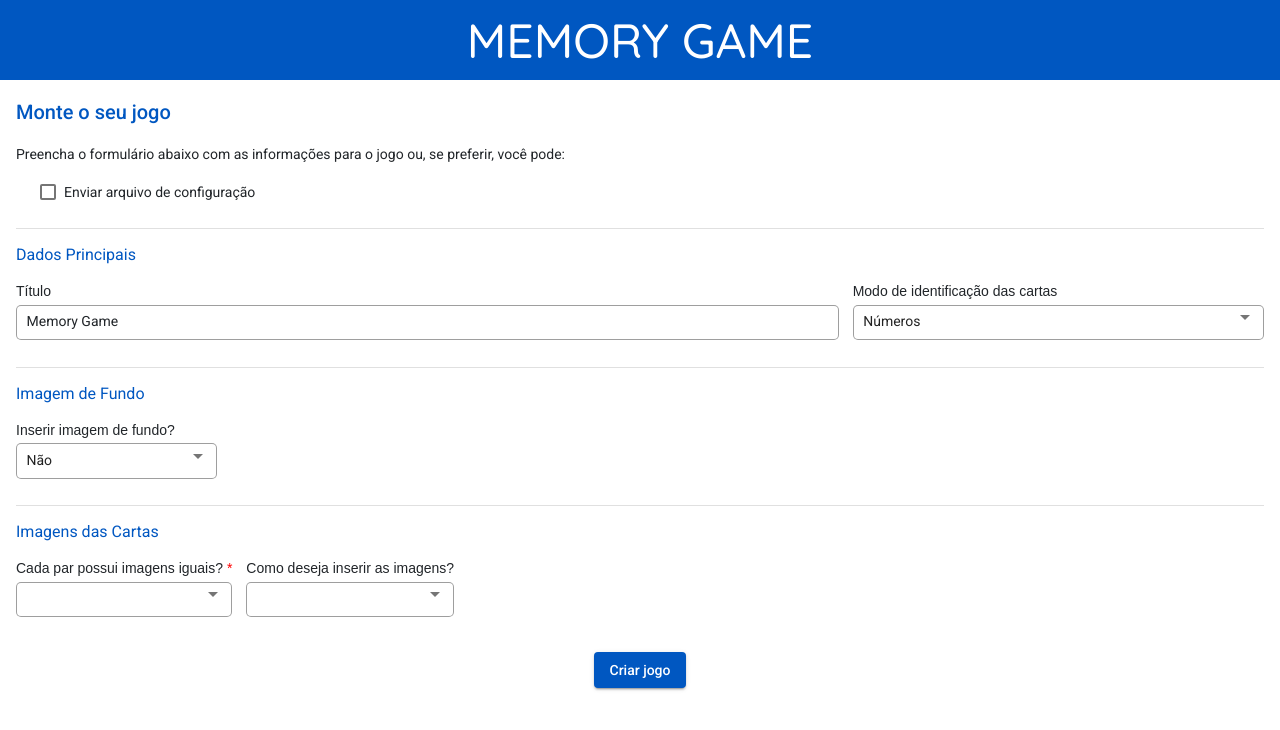
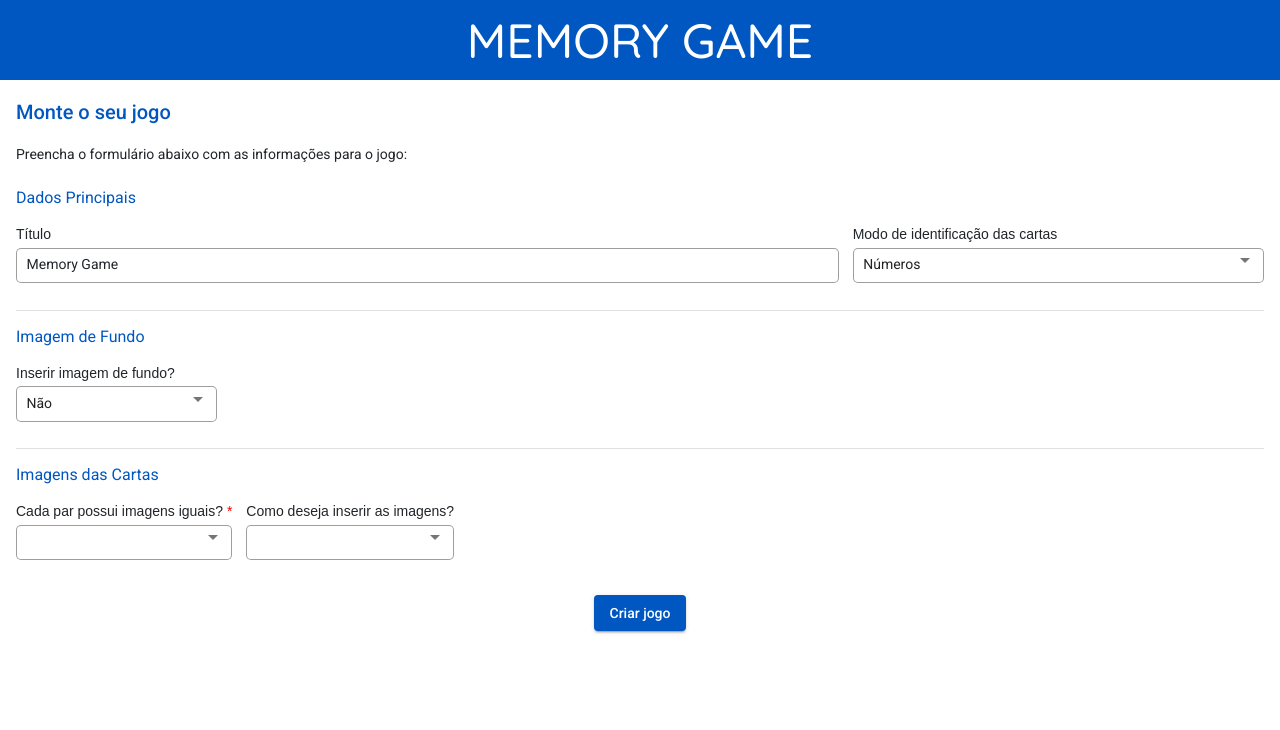
Before and after one commit to flaviamatdev/memory-game, an Angular app: page / in a window 1280 px wide. Shown: the top 730 px of the page. Built offline with nearby package versions, Linux system fonts and the light colour scheme.

Commit message:
removida opcao inserir arquivo de config

```diff
--- a/src/app/views/home/game-config-form/game-config-form.component.html
+++ b/src/app/views/home/game-config-form/game-config-form.component.html
@@ -1,18 +1,10 @@
 <h2 class="color-primary">Monte o seu jogo</h2>
 
 <div class="main-instructions mb-4">
-    <mat-label>Preencha o formulário abaixo com as informações para o jogo ou, se preferir, você pode:</mat-label>
-
-    <div class="ms-4">
-        <mat-checkbox (change)="onChangeInputType($event.checked)" color="primary">
-            Enviar arquivo de configuração
-        </mat-checkbox>
-    </div>
+    <mat-label>Preencha o formulário abaixo com as informações para o jogo:</mat-label>
 </div>
 
-<div *ngIf="insertDataManually; else showUploadConfigFile">
 <form [formGroup]="form">
-        <mat-divider></mat-divider>
     <span class="subtitle color-primary">Dados Principais</span>
     <div class="form-line">
         <app-input-text class="input-title" label="Título" [form]="form" controlName="title"></app-input-text>
@@ -43,11 +35,3 @@
 <div class="mt-4 text-center">
     <button mat-raised-button type="submit" color="primary" (click)="submit()">Criar jogo</button>
 </div>
-</div>
-
-<ng-template #showUploadConfigFile>
-    <div>
-        <input type="file" #inputFile hidden (change)="onSelectConfigFile($event)" accept="txt">
-        <button mat-raised-button color="primary" (click)="inputFile.click()">Selecionar arquivo</button>
-    </div>
-</ng-template>
--- a/src/app/views/home/game-config-form/game-config-form.component.ts
+++ b/src/app/views/home/game-config-form/game-config-form.component.ts
@@ -16,7 +16,6 @@ export class GameConfigFormComponent implements OnInit {
     readonly ACCEPT_IMG = [ 'image/png', 'image/jpeg' ];
 
     form: FormGroup;
-    insertDataManually: boolean = true;
     options: { [key: string]: any[] } = {};
     flag: any = {};
 
@@ -55,22 +54,6 @@ export class GameConfigFormComponent implements OnInit {
         }
     }
 
-    onChangeInputType($insertConfigFile: boolean) {
-        this.insertDataManually = !$insertConfigFile;
-
-        if ($insertConfigFile) {
-            this.form = this.fb.group({});
-            return;
-        }
-
-        this.ngOnInit();
-    }
-
-    onSelectConfigFile($event: any) {
-        let file: File = $event?.target?.files[0];
-        // TODO
-        debugger
-    }
 
     onChangeAddBackgroundImg($value: boolean) {
         this.flag.addBackgroundImg = $value;
```
Lines whose indentation alone changed are shown as unchanged.
